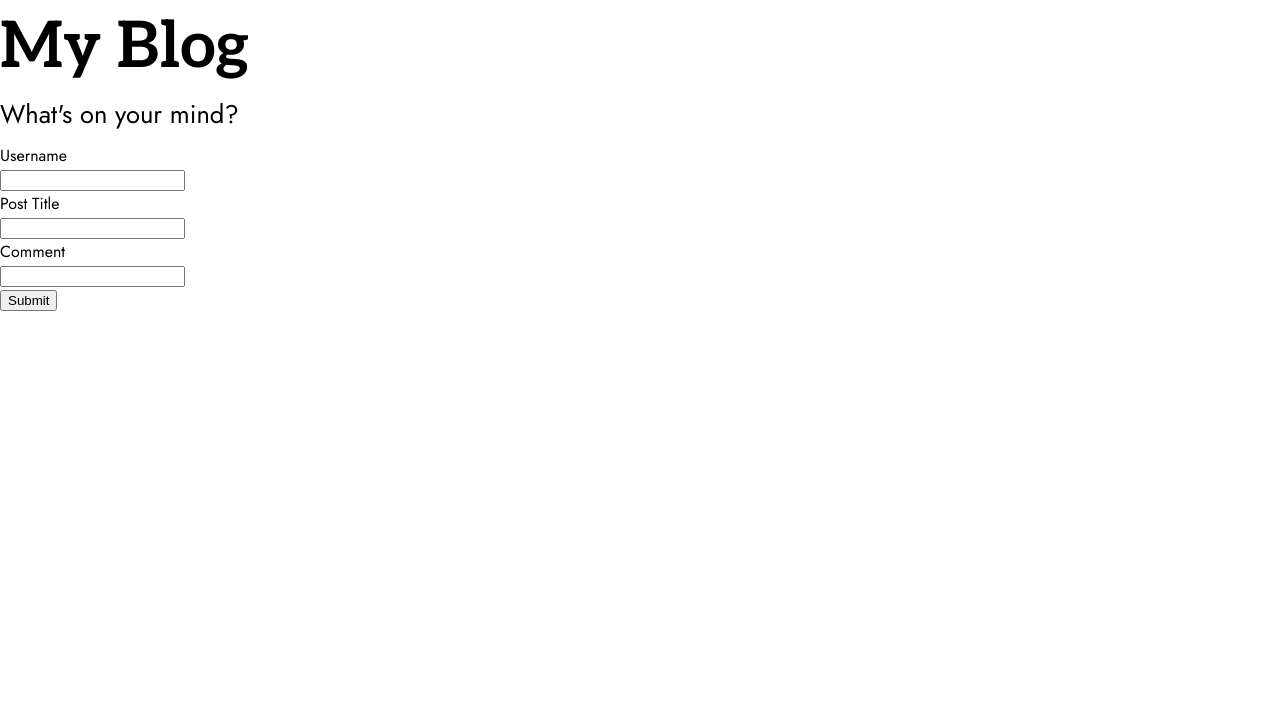
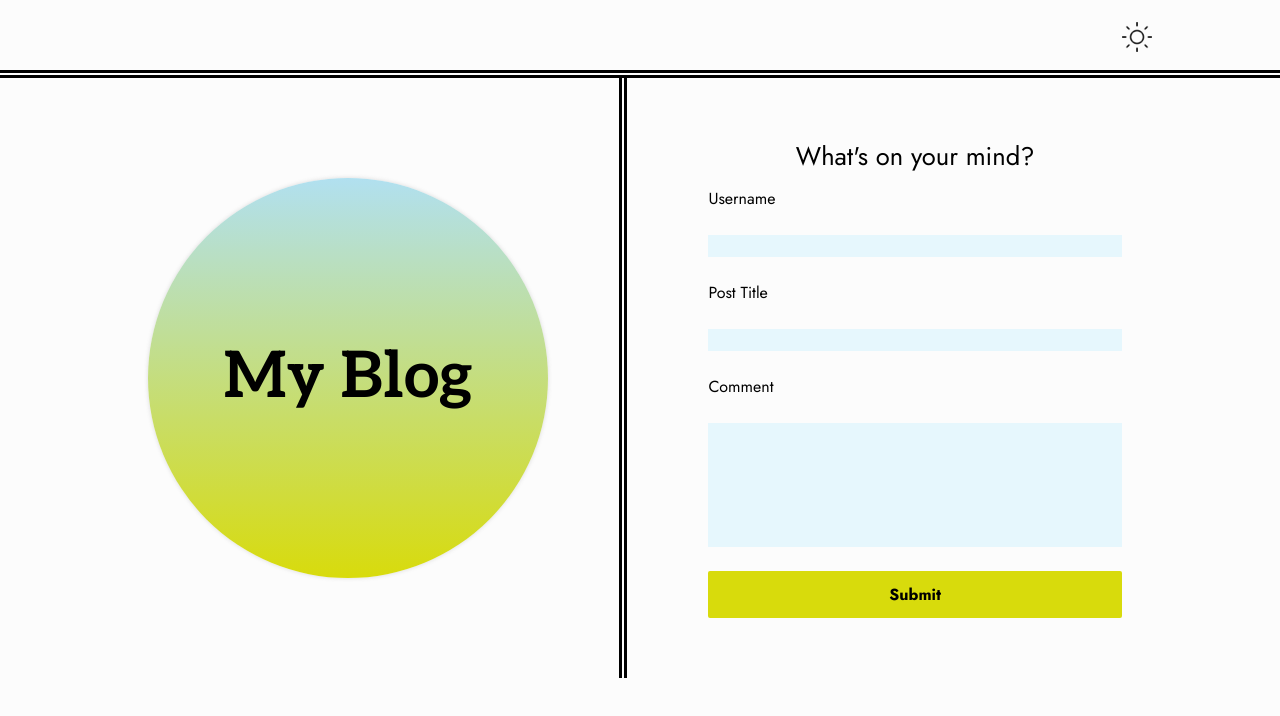
Before and after one commit to hannah-finch/simple-blog, a plain HTML site: page index.html in a window 1280 px wide. Drawn offline with Linux system fonts and the light colour scheme.

Commit message:
styled both pages

```diff
--- a/assets/css/blog.css
+++ b/assets/css/blog.css
@@ -2,3 +2,28 @@
 h1 {
   font-size: 200%;
 }
+
+h2 {
+  border-bottom: 1px solid var(--main)
+}
+
+header {
+  justify-content: space-between;
+}
+
+.buttons {
+  display: flex;
+  align-items: center;
+  gap: 20px;
+}
+
+.post-card {
+  margin: 20px;
+  padding: 20px;
+  border-radius: 10px;
+}
+
+footer {
+  border-top: 8px double var(--main);
+  padding: 40px 10%;
+}
--- a/assets/css/form.css
+++ b/assets/css/form.css
@@ -0,0 +1,55 @@
+main {
+  display: flex;
+  justify-content: center;
+  align-items: center;
+  flex-wrap: wrap;
+}
+
+.line-vertical {
+  border-left: 8px double var(--main);
+  margin: 0 5%;
+  height: 600px;
+}
+
+.title-circle {
+  background-image: linear-gradient(var(--accent2), var(--accent));
+  border-radius: 100%;
+  width: 400px;
+  height: 400px;
+  display: flex;
+  justify-content: center;
+  align-items: center;
+  margin: 20px;
+  flex: 1 1 auto;
+}
+
+.container01 {
+  display: flex;
+  flex-direction: column;
+  padding: 30px;
+  flex: 1 1 400px;
+}
+
+.container01 h2 {
+  text-align: center;
+}
+
+form {
+ display: flex;
+ flex-direction: column;
+ flex: 1 1 auto;
+}
+
+form input, #pcomment {
+  background-color: #e6f7fd;
+  border: none;
+  line-height: 1.5;
+}
+#pcomment {
+  height: 120px;
+  resize: none;
+}
+
+header {
+  justify-content: flex-end;
+}
--- a/assets/css/styles.css
+++ b/assets/css/styles.css
@@ -1,10 +1,11 @@
-body {
-  font-size: 16px;
-  font-family: Jost, Arial, Helvetica, sans-serif;
-  line-height: 1.5;
+:root {
+  --background: #fcfcfc;
+  --main: #000000;
+  --accent: #d8db0c;
+  --accent2: #b1e0f0;
 }
 
-/* Text styles */
+/* Text styles --------------------- */
 h1 {
   font-family: Aleo, serif;
   font-size: 400%;
@@ -18,4 +19,53 @@ h2 {
 
 h3 {
   font-style: italic;
+  margin-top: 20px;
 }
+
+strong {
+  font-weight: bold;
+}
+
+/* General Styles -------------------- */
+body {
+  font-size: 16px;
+  font-family: Jost, Arial, Helvetica, sans-serif;
+  line-height: 1.5;
+  background-color: var(--background);
+  color: var(--main);
+}
+
+main {
+  margin: 0 10%;
+}
+
+button {
+  background-color: var(--accent);
+  border: none;
+  padding: 12px;
+  font-family: jost, Arial, Helvetica, sans-serif;
+  font-weight: bold;
+  font-size: 100%;
+  border-radius: 2px;
+}
+
+button:hover {
+  background-color: var(--accent2);
+}
+
+.shadow {
+  box-shadow: 0 0 4px #7272723f;
+}
+
+/* Header styles ---------------------- */
+header {
+  height: 60px;
+  border-bottom: 8px double var(--main);
+  display: flex;
+  align-items: center;
+  padding: 10px 10% 0;
+}
+
+#toggle img {
+  width: 30px;
+}
--- a/index.html
+++ b/index.html
@@ -18,26 +18,26 @@
 </head>
 <body>
   <header>
-    <a></a> <!-- light mode / dark mode toggle -->
+    <a id="toggle"><img src="./assets/images/icon_sun.png" alt="" class=""></a> <!-- light mode / dark mode toggle -->
   </header>
 
   <main>
     <a href="./blog.html" class=""> <!-- circle -->
-      <h1>My Blog</h1>
+      <h1 class="title-circle shadow">My Blog</h1>
     </a>
 
-    <div class=""></div> <!-- vertical line -->
+    <div class="line-vertical"></div> <!-- vertical line -->
 
-    <div class=""> <!-- container for heading and form -->
+    <div class="container01"> <!-- container for heading and form -->
       <h2>What's on your mind?</h2>
-      <form id="postform">
+      <form id="pform">
         <label for="username">Username</label><br>
         <input type="text" id="username" name="username"><br>
         <label for="ptitle">Post Title</label><br>
         <input type="text" id="ptitle" name="ptitle"><br>
         <label for="pcomment">Comment</label><br>
-        <input type="textarea" id="pcomment" name="pcomment"><br>
-        <button type="submit" form="postform" value="Submit">Submit</button>
+        <textarea id="pcomment" name="pcomment"></textarea><br>
+        <button type="submit" form="pform" value="Submit">Submit</button>
       </form>
     </div>
   </main>
```
Also changed, not shown: blog.html (+10 -3 lines), assets/images/icon_moon.png (added), assets/images/icon_sun.png (added).
